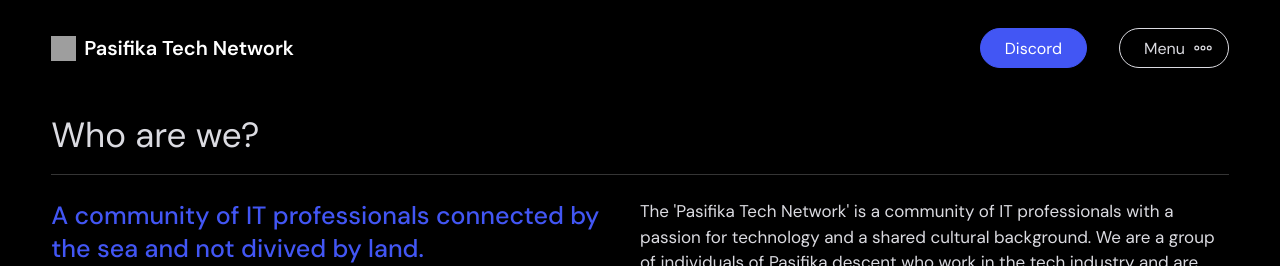
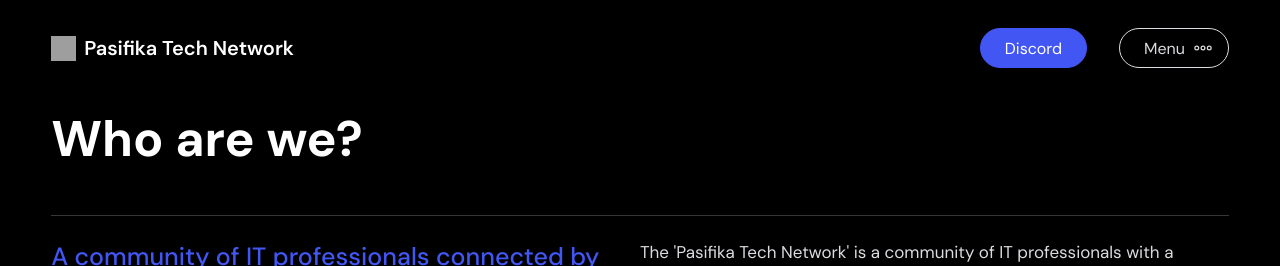
Before and after one commit to 5thAttemptCode/Pasifika-Tech-Network--React_R3F_Zustand_Blender, a React (Vite) app: page /about in a window 1280 px wide. Shown: the top 266 px of the page. Built offline with nearby package versions, Linux system fonts and the light colour scheme; no server answers; grey boxes are pictures that could not be loaded.

Commit message:
updated css - clamp()

```diff
--- a/src/components/subHeader/style.css
+++ b/src/components/subHeader/style.css
@@ -1,7 +1,13 @@
 h2{
-    font-size: 35px;
-    font-weight: 400;
-    margin-block: 1rem 1.5rem;
-    padding-bottom: 1rem;
-    border-bottom: 1px solid var(--borderColor);
-  }
+  font-size: clamp(2.1875rem, 1.0156rem + 3.75vw, 3.125rem);
+  font-weight: 700;
+  margin-block: 1rem 1.5rem;
+  padding-bottom: 3rem;
+  border-bottom: 1px solid var(--borderColor);
+  background: linear-gradient(to right bottom, #fff 30%, hsla(0, 0%, 100%, .5));
+  -webkit-background-clip: text;
+  -webkit-text-fill-color: transparent;
+  background-clip: text;
+  color: unset;
+  line-height: 1.1;
+}
```
